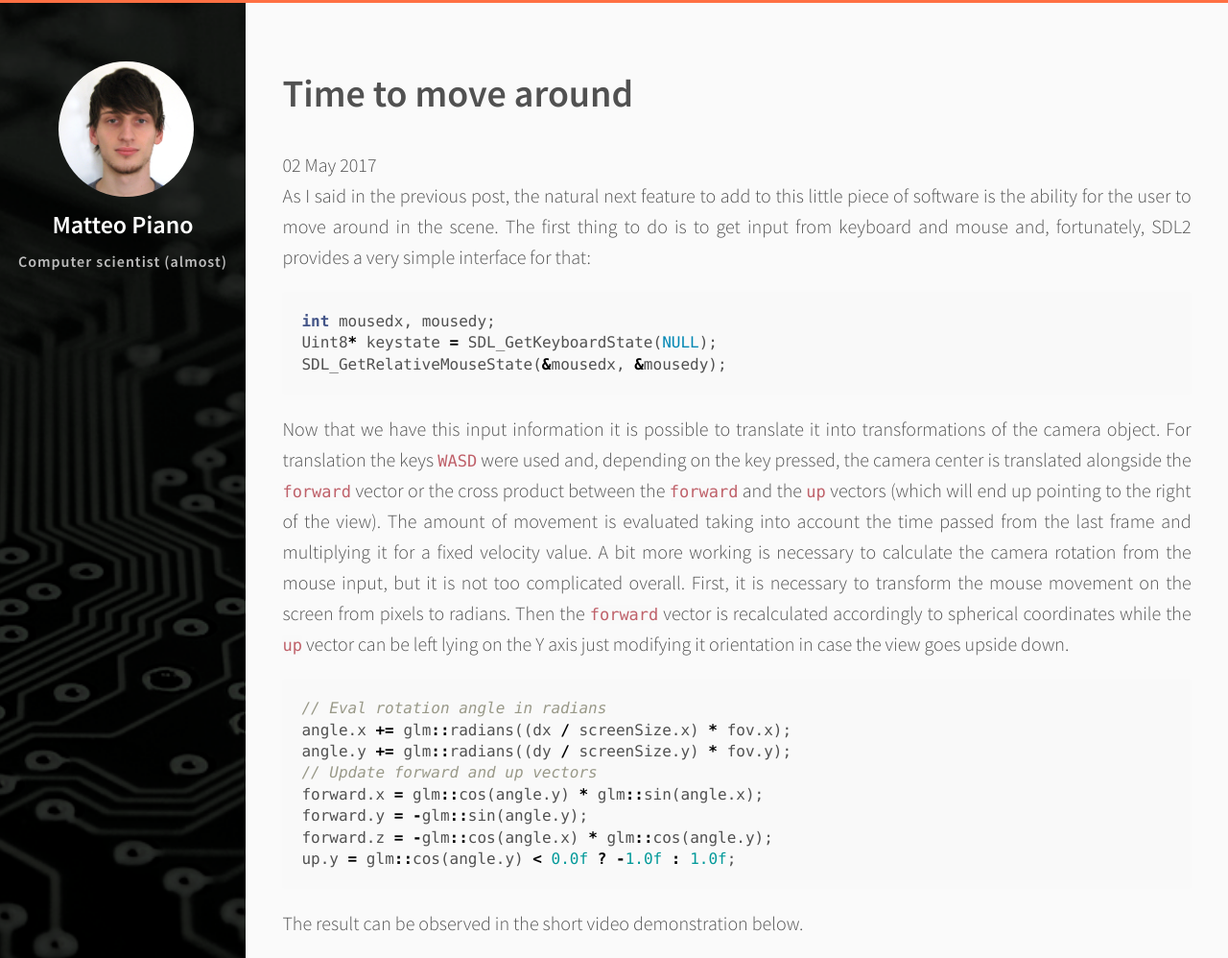
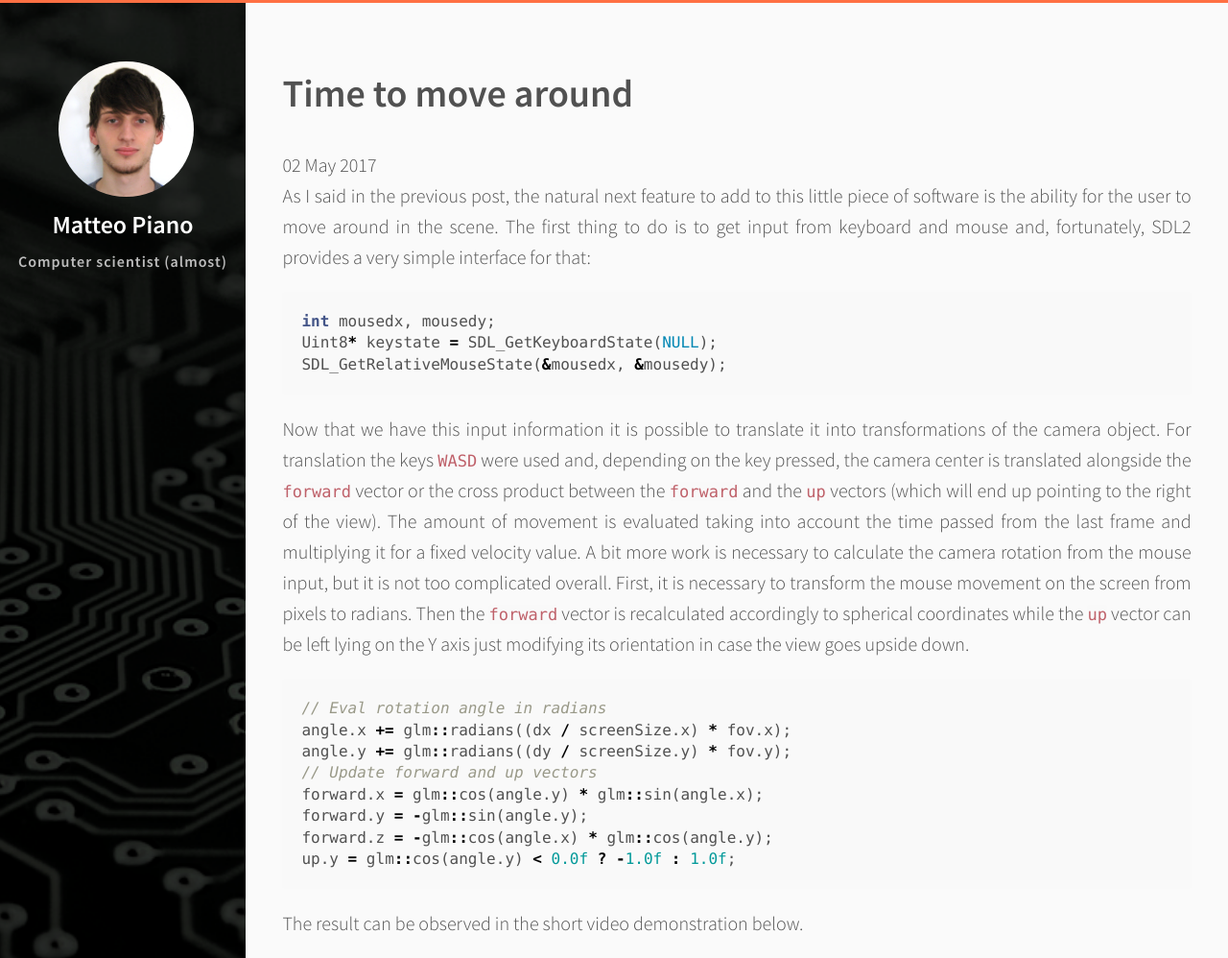
Before and after one commit to piax93/piax93.github.io, a Jekyll site: the page built from _posts/2017-05-02-dgi-camera-movement.md, in a window 1280 px wide. Shown: the top 998 px of the page at 96% size. Built offline with Jekyll 4.4.1, drawn with Linux system fonts in a browser that asks for light colours; grey boxes are pictures that could not be loaded.

Commit message:
dgi cam movement word fix

````diff
--- a/_posts/2017-05-02-dgi-camera-movement.md
+++ b/_posts/2017-05-02-dgi-camera-movement.md
@@ -14,7 +14,7 @@ SDL_GetRelativeMouseState(&mousedx, &mousedy);
 ```
 
 Now that we have this input information it is possible to translate it into transformations of the camera object. For translation the keys `WASD` were used and, depending on the key pressed, the camera center is translated alongside the `forward` vector or the cross product between the `forward` and the `up` vectors (which will end up pointing to the right of the view). The amount of movement is evaluated taking into account the time passed from the last frame and multiplying it for a fixed velocity value.
-A bit more working is necessary to calculate the camera rotation from the mouse input, but it is not too complicated overall. First, it is necessary to transform the mouse movement on the screen from pixels to radians. Then the `forward` vector is recalculated accordingly to spherical coordinates while the `up` vector can be left lying on the Y axis just modifying it orientation in case the view goes upside down.
+A bit more work is necessary to calculate the camera rotation from the mouse input, but it is not too complicated overall. First, it is necessary to transform the mouse movement on the screen from pixels to radians. Then the `forward` vector is recalculated accordingly to spherical coordinates while the `up` vector can be left lying on the Y axis just modifying its orientation in case the view goes upside down.
 
 ```c++
 // Eval rotation angle in radians
@@ -33,4 +33,6 @@ The result can be observed in the short video demonstration below.
   <source src="{{site.videos}}/camera_move.mp4" type="video/mp4">
 </video>
 
+
+
 Now everything is really ready and probably the next post will start discussing about cloth physics.
````
